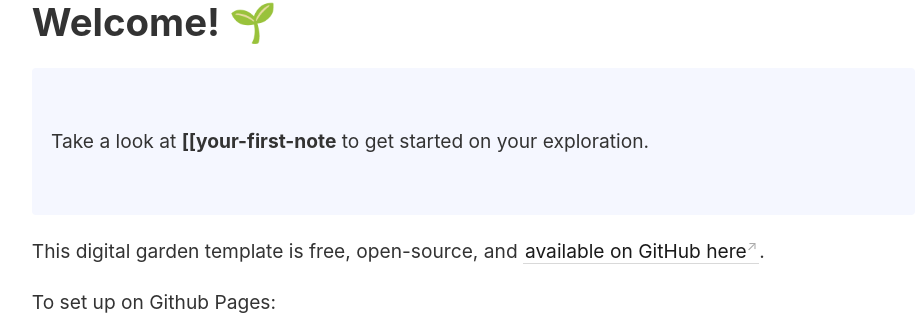
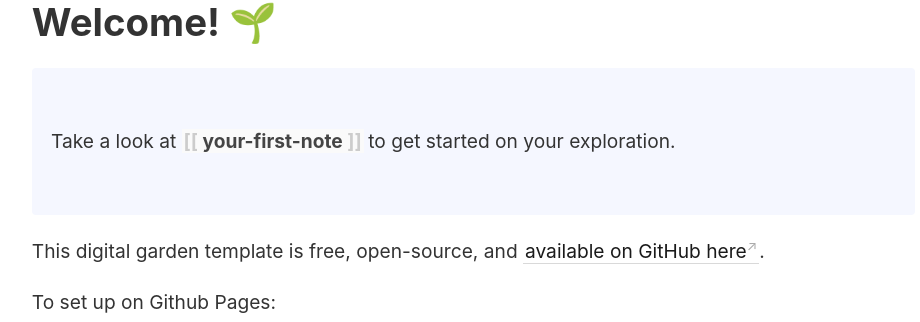
Before and after one commit to cindywincek/its-me-cindy-garden-demo, a Jekyll site: the page built from _pages/index.md, in a window 1280 px wide. Shown: the part 147-469 px from the top of the page, without its empty margins (45-965 px from the left). Built offline with Jekyll 4.4.1, drawn with Linux system fonts in a browser that asks for light colours.

Commit message:
Fix link formatting in index.md

```diff
--- a/_pages/index.md
+++ b/_pages/index.md
@@ -8,7 +8,7 @@ permalink: /
 # Welcome! 🌱
 
 <p style="padding: 3em 1em; background: #f5f7ff; border-radius: 4px;">
-  Take a look at <span style="font-weight: bold">[[your-first-note</span> to get started on your exploration.
+  Take a look at <span style="font-weight: bold">[[your-first-note]] </span> to get started on your exploration.
 </p>
 
 This digital garden template is free, open-source, and [available on GitHub here](https://github.com/meewgumi/digital-garden-ghpages-template).
```
